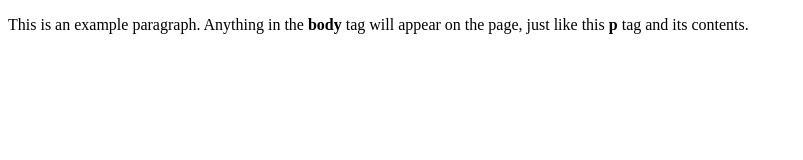
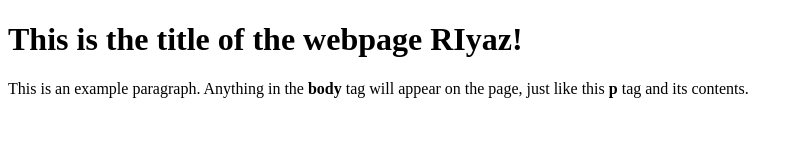
Before and after one commit to riyazparasara/SecondJob, a plain HTML site: page index.html in a window 1280 px wide. Shown: the whole page, without its empty margins (0-803 px from the left). Drawn offline with Linux system fonts and the light colour scheme.

Commit message:
second commit

```diff
--- a/index.html
+++ b/index.html
@@ -1,7 +1,7 @@
 <!doctype html>
 <html>
   <head>
-    <title>This is the title of the webpage  !</title>
+    <h1>This is the title of the webpage  RIyaz!</h1>
   </head>
   <body>
     <p>This is an example paragraph. Anything in the <strong>body</strong> tag will appear on the page, just like this <strong>p</strong> tag and its contents.</p>
```
